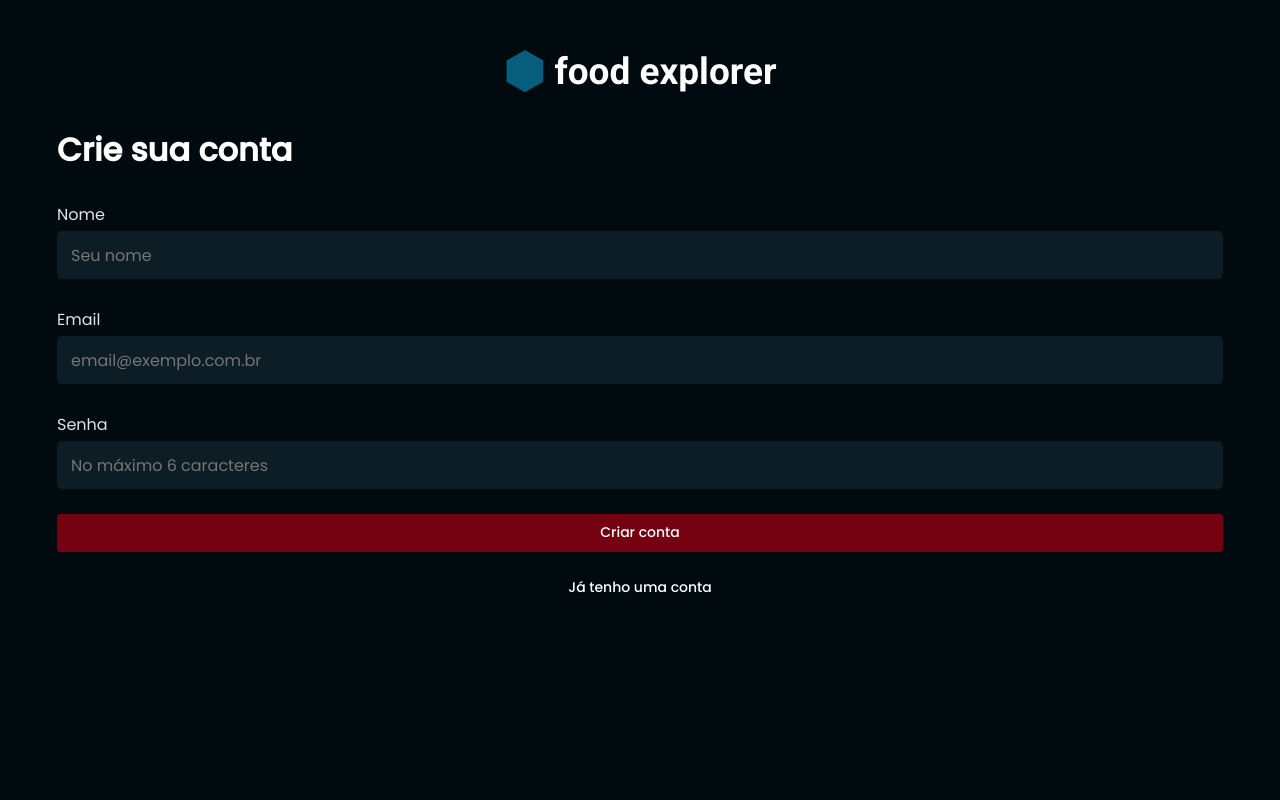
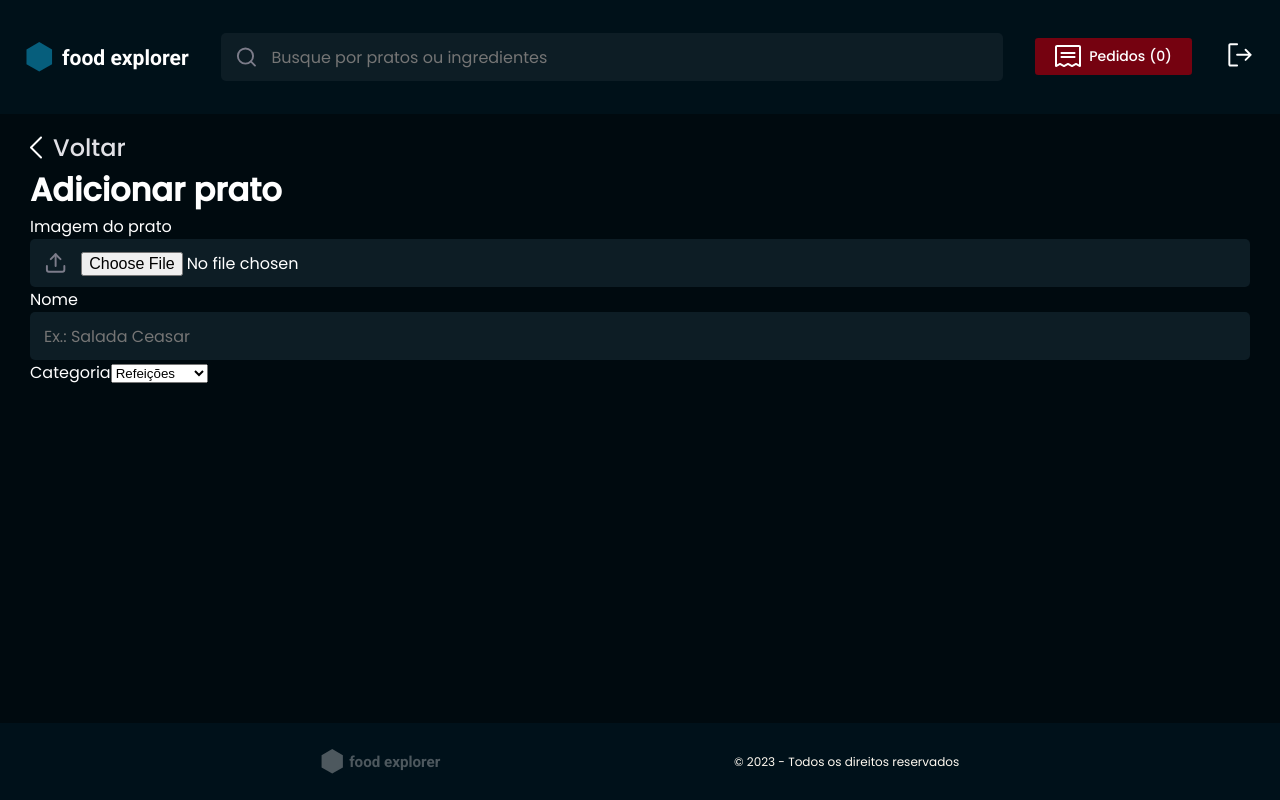
Before and after one commit to GuiDattein/Foodexplorer-frontend, a React (Vite) app: page / in a window 1280 px wide. Built offline with nearby package versions, Linux system fonts and the light colour scheme.

Commit message:
add page AddDishes

```diff
--- a/src/components/ButtonBack/styles.js
+++ b/src/components/ButtonBack/styles.js
@@ -11,7 +11,6 @@ export const Container = styled.button`
     > div{
         display: flex;
         align-items: center;
-        justify-content: center;
         gap: 11px;
     }
 `;
--- a/src/components/Cards/index.jsx
+++ b/src/components/Cards/index.jsx
@@ -15,7 +15,7 @@ export function Cards({ title, descricao, value, image, ...rest}) {
                 </button>
                 <img src={image} alt="" />
                 <div class="details">
-                    <a>{title} &gt; </a>
+                    <a href='' >{title} &gt; </a>
                     <p>
                         R$ {value}
                     </p>
@@ -34,7 +34,7 @@ export function Cards({ title, descricao, value, image, ...rest}) {
                 </button>
                 <img src={image} alt="" />
                 <div class="details">
-                    <a>{title} &gt; </a>
+                    <a href=''>{title} &gt; </a>
                     <p>
                         {descricao}
                     </p>
--- a/src/main.jsx
+++ b/src/main.jsx
@@ -4,13 +4,13 @@ import { ThemeProvider } from 'styled-components';
 import GlobalStyles from './styles/global';
 import theme from './styles/theme';
 
-import { SignOut } from './pages/SignOut';
+import { AddDishes } from './pages/AddDishes';
 
 ReactDOM.createRoot(document.getElementById('root')).render(
   <React.StrictMode>
     <ThemeProvider theme={theme}>
       <GlobalStyles />
-      <SignOut />
+      <AddDishes />
     </ThemeProvider>
   </React.StrictMode>,
 )
--- /dev/null
+++ b/src/pages/AddDishes/index.jsx
@@ -0,0 +1,50 @@
+import { Container, Content, Form } from './styles';
+
+import { FiUpload } from 'react-icons/fi';
+
+import { Header } from '../../components/Header';
+import { Footer } from '../../components/Footer';
+import { ButtonBack } from '../../components/ButtonBack';
+import { Input } from '../../components/Input';
+
+export function AddDishes() {
+    return(
+        <Container>
+            <Header/>
+
+            <main>
+                <Content>
+                    <Form>
+                        <header>
+                            <ButtonBack title="Voltar"/>
+                            <h1>Adicionar prato</h1>
+                        </header>
+
+                        <div className="prato">
+                            <label for="Imagem">
+                                Imagem do prato
+                                <Input Name="Imagem" id="Imagem" icon={FiUpload} type="file"/>
+                            </label>
+                            <label for="Prato">
+                                Nome
+                                <Input Name="Prato" id="Prato" placeholder="Ex.: Salada Ceasar" type="text"/>
+                            </label>
+                            <label for="Categoria">
+                                Categoria
+                                <select name="Categoria" id="Categoria">
+                                    <option value="refeicoes">Refeições</option>
+                                    <option value="Sobremesas">Sobremesas</option>
+                                    <option value="Bebidas">Bebidas</option>
+                                </select>
+                            </label>
+
+                        </div>
+
+                    </Form>
+                </Content>
+            </main>
+
+            <Footer/>
+        </Container>
+    );
+}
--- /dev/null
+++ b/src/pages/AddDishes/styles.js
@@ -0,0 +1,38 @@
+import styled from 'styled-components';
+
+export const Container = styled.div`
+    width: 100%;
+    height: 100vh;
+
+    display: grid;
+    grid-template-rows: 11.4rem auto 7.7rem;
+    grid-template-areas:
+    "header"
+    "content"
+    "footer";
+
+    > main {
+        grid-area: content;
+        overflow-y: auto;
+        padding: 1.6rem 3rem;
+    }
+
+    > main::-webkit-scrollbar{
+        width: 8px;
+        background: ${({theme}) => theme.COLORS.DARK_700};
+    }
+    > main::-webkit-scrollbar-thumb{
+        background: ${({theme}) => theme.COLORS.DARK_900};
+    }
+`;
+
+export const Content = styled.div`
+    max-width: 1300px;
+
+    display: flex;
+    flex-direction: column;
+`;
+
+export const Form = styled.form`
+
+`;
--- a/src/pages/Prato/index.jsx
+++ b/src/pages/Prato/index.jsx
@@ -1,7 +1,7 @@
 import { Container, Content } from './styles';
 
 import { Header } from '../../components/Header';
-import { ButtonText } from '../../components/ButtonText';
+import { ButtonBack } from '../../components/ButtonBack';
 import { Button } from '../../components/Button';
 import { Footer } from '../../components/Footer';
 import { Tags } from '../../components/Tags';
@@ -17,7 +17,7 @@ export function Prato(prato, descricao, value) {
 
       <main>
         <Content>
-          <ButtonText title="Voltar"/>
+          <ButtonBack title="Voltar"/>
 
           <div class="prato">
             <img src={ravanello} alt="" />
```
Also changed, not shown: src/pages/Home/index.jsx (+18 -20 lines).
